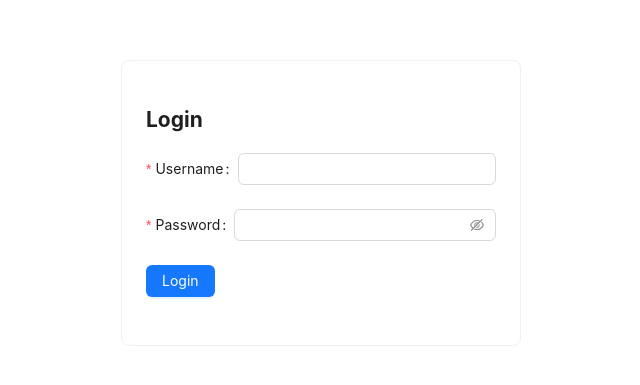
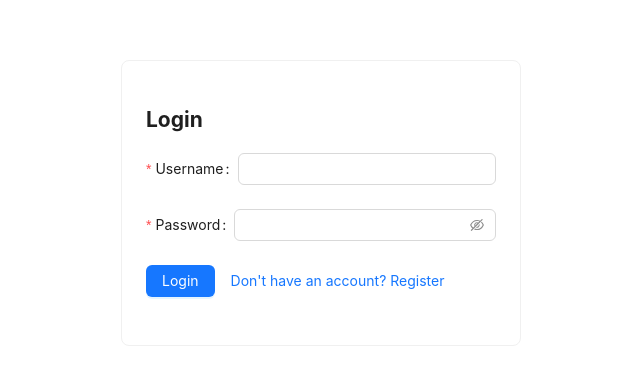
Before and after one commit to MobileInternetPJ-ODAP/Odap_Frontend, a React (Create React App) app in the folder code/: page /login in a window 1280 px wide. Shown: the part 197-582 px from the top of the page, without its empty margins (319-959 px from the left). Built offline with nearby package versions, Linux system fonts and the light colour scheme.

Commit message:
update register

```diff
--- a/code/src/components/LoginForm.js
+++ b/code/src/components/LoginForm.js
@@ -3,7 +3,7 @@ import { useNavigate } from 'react-router-dom';
 import { Form, Input, Button, message } from 'antd';
 import axios from 'axios';
 
-function Login() {
+function Login({ showModal }) {
     const [form] = Form.useForm();
     const navigate = useNavigate();
 
@@ -47,6 +47,9 @@ function Login() {
                 <Button type="primary" htmlType="submit">
                     Login
                 </Button>
+                <Button type="link" onClick={showModal}>
+                    Don't have an account? Register
+                </Button>
             </Form.Item>
         </Form>
     );
--- a/code/src/pages/LoginPage.js
+++ b/code/src/pages/LoginPage.js
@@ -1,22 +1,39 @@
 import React from 'react';
-import { Card } from 'antd';
+import { Card, Modal } from 'antd';
 import { useNavigate } from 'react-router-dom';
 import LoginForm from '../components/LoginForm';
+import RegisterForm from '../components/RegisterForm';
 
 const LoginPage = () => {
     const navigate = useNavigate();
+    const [isModalVisible, setIsModalVisible] = React.useState(false);
 
     const handleLogin = (userData) => {
-        // 登录成功后重定向到 /success 页面
         navigate('/success', { state: { userData } });
+    };
+
+    const showModal = () => {
+        setIsModalVisible(true);
+    };
+
+    const handleOk = () => {
+        setIsModalVisible(false);
+    };
+
+    const handleCancel = () => {
+        setIsModalVisible(false);
     };
 
     return (
         <div style={{ display: 'flex', justifyContent: 'center', alignItems: 'center', height: '100vh' }}>
             <Card style={{ width: 400 }}>
                 <h2>Login</h2>
-                <LoginForm onLogin={handleLogin} />
+                <LoginForm onLogin={handleLogin} showModal={showModal} />
             </Card>
+            <Modal title="Register" visible={isModalVisible} onOk={handleOk} onCancel={handleCancel} footer={null}>
+                <RegisterForm />
+            </Modal>
+
         </div>
     );
 };
```
